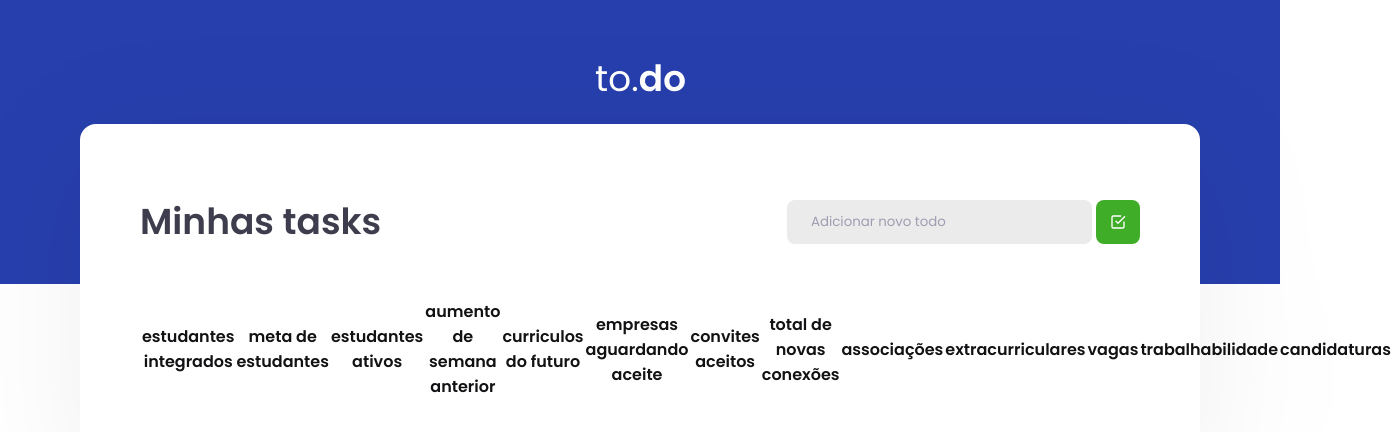
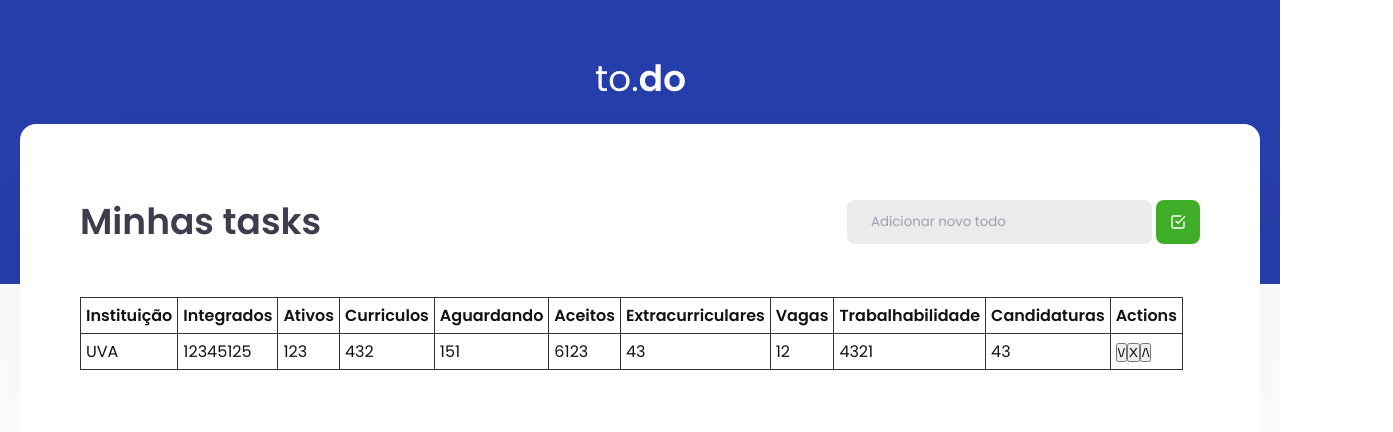
Before and after one commit to dekopossas/firstchallenge, a React app: page / in a window 1280 px wide. Shown: the top 432 px of the page, 1393 px wide, since content can reach past the window. Built offline with nearby package versions, Linux system fonts and the light colour scheme.

Commit message:
style done

```diff
--- a/src/components/TaskList.tsx
+++ b/src/components/TaskList.tsx
@@ -68,45 +68,36 @@ export function TaskList() {
 
       <main>
         <table>
-        <tr>
-          <th>estudantes integrados</th>
-          <th>meta de estudantes</th>
-          <th>estudantes ativos</th>
-          <th>aumento de semana anterior</th>
-          <th>curriculos do futuro</th>
-          <th>empresas aguardando aceite</th>
-          <th>convites aceitos</th>
-          <th>total de novas conexões</th>
-          <th>associações</th>
-          <th>extracurriculares</th>
-          <th>vagas</th>
-          <th>trabalhabilidade</th>
-          <th>candidaturas</th>
-        </tr>
-          {tasks.map((task) => (
-            <li key={task.id}>
-              <div className={task.isComplete ? 'completed' : ''} data-testid="task">
-                <label className="checkbox-container">
-                  <input
-                    type="checkbox"
-                    readOnly
-                    checked={task.isComplete}
-                    onClick={() => handleToggleTaskCompletion(task.id)}
-                  />
-                  <span className="checkmark"></span>
-                </label>
-                <p>{task.title}</p>
-              </div>
-
-              <button
-                type="button"
-                data-testid="remove-task-button"
-                onClick={() => handleRemoveTask(task.id)}
-              >
-                <FiTrash size={16} />
-              </button>
-            </li>
-          ))}
+          <tr>
+            <th>Instituição</th>
+            <th>Integrados</th>
+            <th>Ativos</th>
+            <th>Curriculos</th>
+            <th>Aguardando</th>
+            <th>Aceitos</th>
+            <th>Extracurriculares</th>
+            <th>Vagas</th>
+            <th>Trabalhabilidade</th>
+            <th>Candidaturas</th>
+            <th>Actions</th>
+          </tr>
+          <tr>
+            <td>UVA</td>
+            <td>12345125</td>
+            <td>123</td>
+            <td>432</td>
+            <td>151</td>
+            <td>6123</td>
+            <td>43</td>
+            <td>12</td>
+            <td>4321</td>
+            <td>43</td>
+            <td>
+              <button> \/ </button>
+              <button> X </button>
+              <button> /\ </button>
+            </td>
+          </tr>
         </table>
       </main>
     </section>
--- a/src/styles/global.scss
+++ b/src/styles/global.scss
@@ -12,7 +12,7 @@
 * {
   margin: 0;
   padding: 0;
-  box-sizing: border-box;
+  // box-sizing: border-box;
 }
 
 body {
--- a/src/styles/tasklist.scss
+++ b/src/styles/tasklist.scss
@@ -37,7 +37,7 @@ section.task-list {
         border: 0;
 
         &::placeholder {
-          color: var(--text-light)
+          color: var(--text-light);
         }
       }
 
@@ -63,6 +63,19 @@ section.task-list {
 
   main {
     margin-top: 3rem;
+    display: flex;
+
+    table {
+      border-collapse: collapse;
+      width: 900px;
+      table-layout: auto;
+
+      th, td {
+        border: 1px solid #333;
+        padding: 5px;
+        border-spacing: 10px;
+      }
+    }
 
     ul {
       list-style: none;
@@ -71,7 +84,7 @@ section.task-list {
         display: flex;
         justify-content: space-between;
         align-items: center;
-        border-bottom: 1px solid #EBEBEB;
+        border-bottom: 1px solid #ebebeb;
         padding: 1rem 0;
 
         div {
@@ -87,7 +100,7 @@ section.task-list {
 
           &.completed {
             p {
-              text-decoration:line-through;
+              text-decoration: line-through;
               opacity: 0.6;
             }
           }
@@ -126,7 +139,7 @@ section.task-list {
               border-radius: 2px;
 
               &:after {
-                content: "";
+                content: '';
                 position: absolute;
                 display: none;
                 left: 6px;
@@ -151,7 +164,7 @@ section.task-list {
 
           &:hover {
             svg {
-              filter: brightness(0.5)
+              filter: brightness(0.5);
             }
           }
         }
```
Also changed, not shown: src/components/function.tsx (added, +34 -0 lines).
